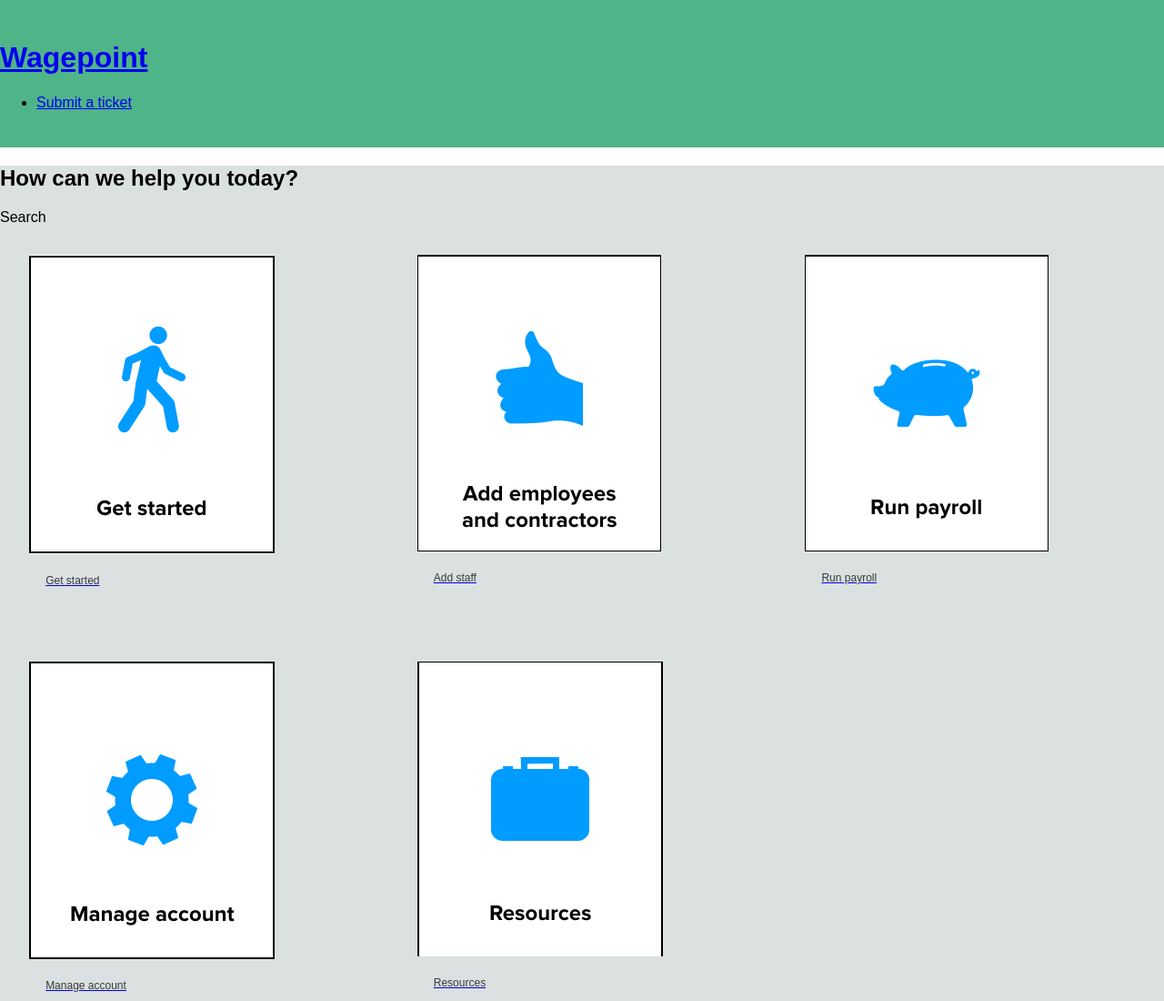
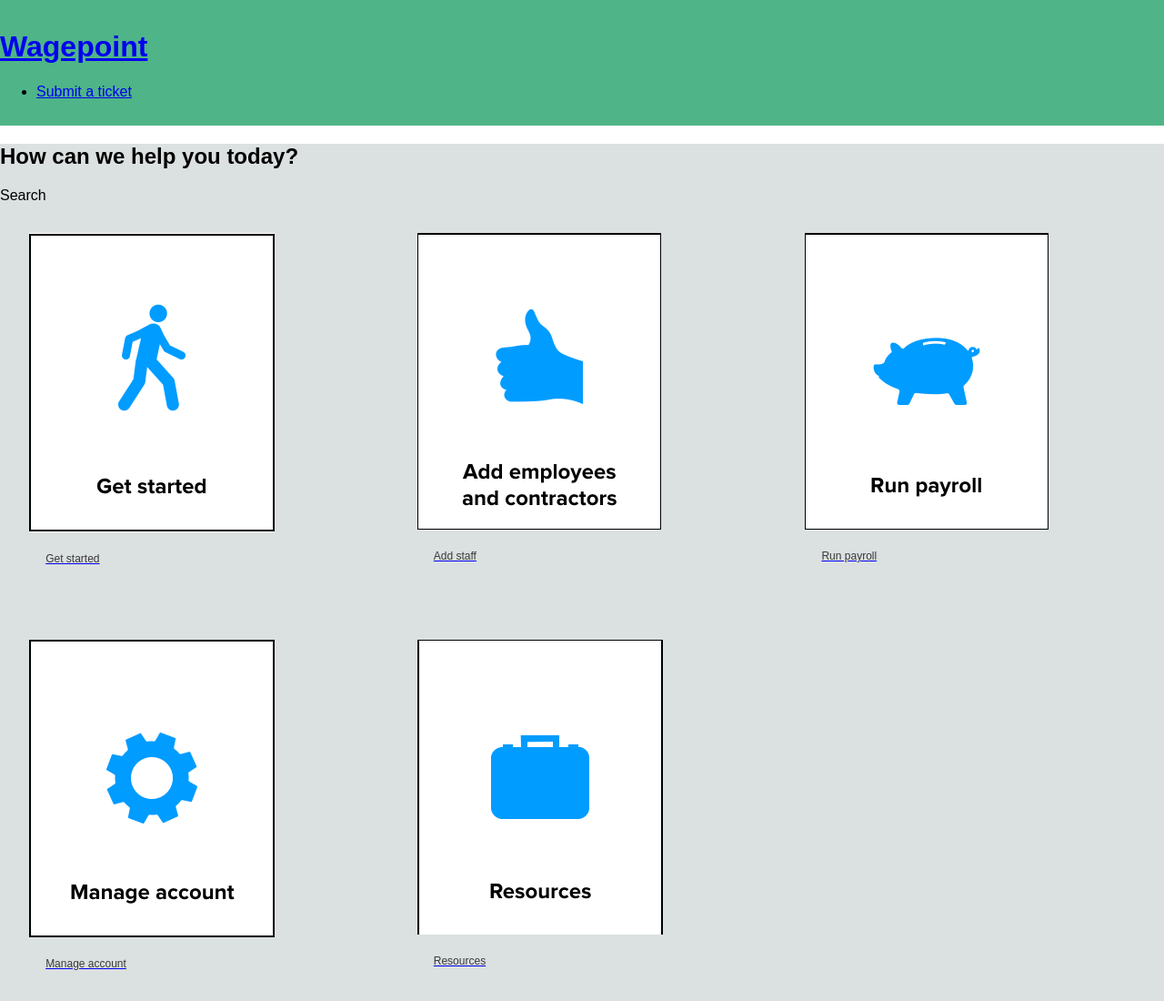
Before and after one commit to leenathampan/KBtemplate, a plain HTML site: page index.html in a window 1280 px wide. Shown: the top 1100 px of the page at 91% size. Drawn offline with Linux system fonts and the light colour scheme.

Commit message:
header css

```diff
--- a/css/style.css
+++ b/css/style.css
@@ -4,8 +4,8 @@
 }
 
 .main-header {
-  padding-top: 1.5em;
-  padding-bottom: 1.5em;
+  padding-top: 0.75em;
+  padding-bottom: 0.75em;
   background-color: #4FB488;
   margin-bottom: 5px;
 }
```
